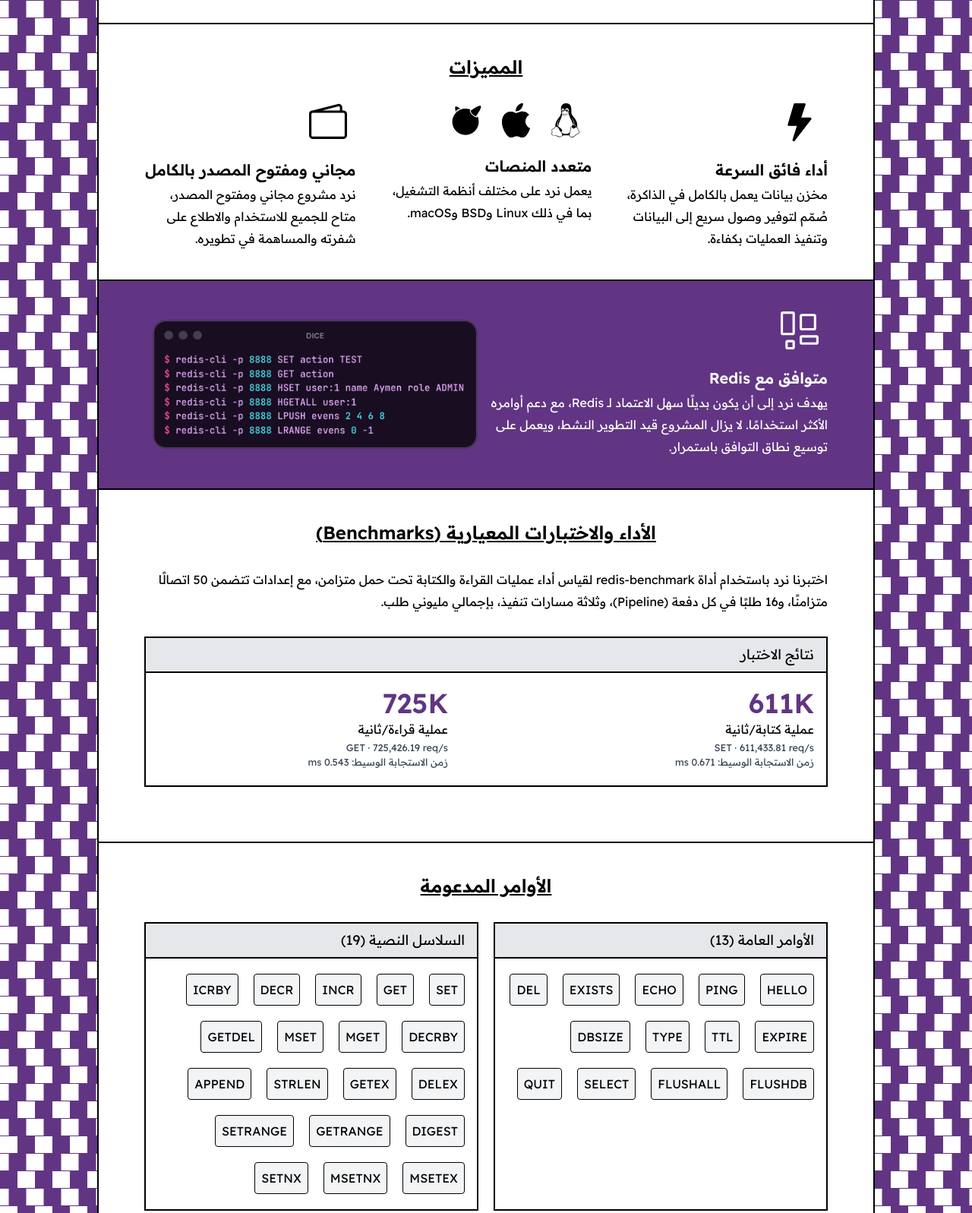
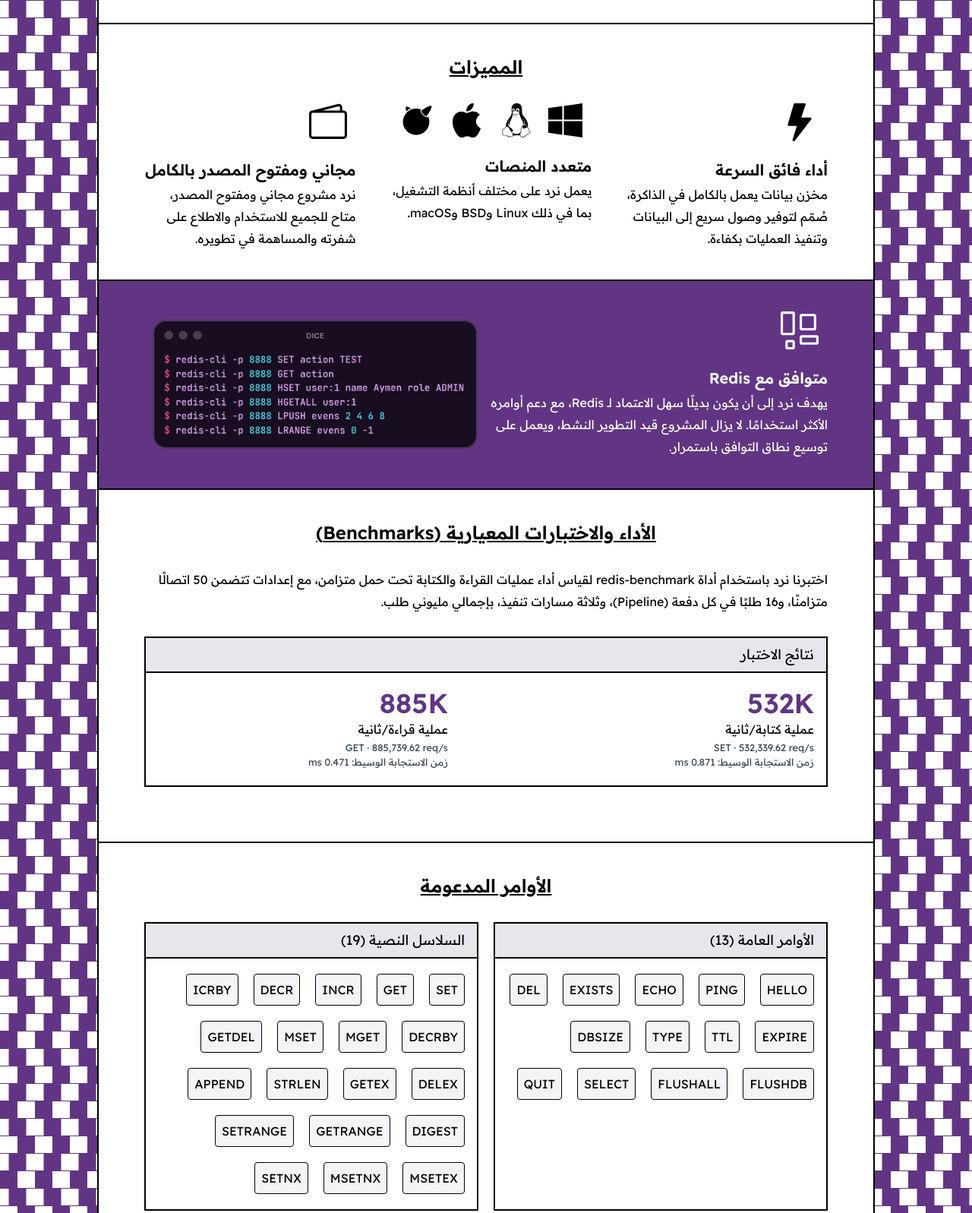
Before and after one commit to aymenhta/dice, a plain HTML site: page docs/index.html in a window 1280 px wide. Shown: the part 298-1895 px from the top of the page at 76% size. Drawn offline with nearby package versions, Linux system fonts and the light colour scheme.

Commit message:
updated site

```diff
--- a/docs/index.html
+++ b/docs/index.html
@@ -51,7 +51,7 @@
             </div>
 
             <!-- links -->
-            <ul class="flex flex-wrap justify-between items-center gap-x-5">
+            <ul class="flex flex-wrap justify-between items-center gap-5">
                 <li><a class="hover:underline" href="#features">حول</a></li>
                 <li><a class="hover:underline" href="#commands">قائمة الأوامر</a></li>
                 <li><a class="hover:underline" href="#download">تحميل</a></li>
@@ -101,6 +101,12 @@
 
                 <div>
                     <div class="flex items-center justify-start w-full mb-6 ps-3 gap-5">
+                        <svg xmlns="http://www.w3.org/2000/svg" width="45" height="45" fill="currentColor"
+                            class="bi bi-windows" viewBox="0 0 16 16">
+                            <path
+                                d="M6.555 1.375 0 2.237v5.45h6.555zM0 13.795l6.555.933V8.313H0zm7.278-5.4.026 6.378L16 16V8.395zM16 0 7.33 1.244v6.414H16z" />
+                        </svg>
+
                         <svg xmlns="http://www.w3.org/2000/svg" width="45" height="45" fill="currentColor"
                             class="bi bi-tux" viewBox="0 0 16 16">
                             <path
@@ -171,24 +177,22 @@
                     <h4 class="text-lg">نتائج الاختبار</h4>
                 </div>
                 <div class="px-4 py-5">
-                    <div class="w-full grid grid-cols-1 md:grid-cols-2 gap-y-8 gap-x-0 md:gap-y-0 md:gap-x-25 flex-wrap">
+                    <div
+                        class="w-full grid grid-cols-1 md:grid-cols-2 gap-y-8 gap-x-0 md:gap-y-0 md:gap-x-25 flex-wrap">
                         <div class="flex flex-col justify-center">
-                            <span class="text-4xl font-semibold text-[#613583]">611K</span>
+                            <span class="text-4xl font-semibold text-[#613583]">532K</span>
                             <p>عملية كتابة/ثانية</p>
-                            <small class="block text-gray-700">SET · 611,433.81 req/s</small>
-                            <small class="block text-gray-700">زمن الاستجابة الوسيط: 0.671 ms</small>
+                            <small class="block text-gray-700">SET · 532,339.62 req/s</small>
+                            <small class="block text-gray-700">زمن الاستجابة الوسيط: 0.871 ms</small>
                         </div>
 
                         <div class="flex flex-col justify-center w-full">
-                            <span class="text-4xl font-semibold text-[#613583]">725K</span>
+                            <span class="text-4xl font-semibold text-[#613583]">885K</span>
                             <p>عملية قراءة/ثانية</p>
-                            <small class="block text-gray-700">GET · 725,426.19 req/s</small>
-                            <small class="block text-gray-700">زمن الاستجابة الوسيط: 0.543 ms</small>
+                            <small class="block text-gray-700">GET · 885,739.62 req/s</small>
+                            <small class="block text-gray-700">زمن الاستجابة الوسيط: 0.471 ms</small>
                         </div>
                     </div>
-                    <ul class="w-full flex items-center justify-start flex-wrap gap-5 ">
-
-                    </ul>
                 </div>
             </div>
         </section>
@@ -470,6 +474,14 @@
         <section class="py-10 px-25 border-b-2" id="download">
             <h2 class="text-2xl font-semibold mb-8 text-center underline">الاصدارات</h2>
             <ul>
+                <li class="list-disc mb-2">
+                    <small class="bg-[#613583] font-semibold text-white p-2 me-2"
+                        style="font-size: 0.7rem;">الأحدث</small>
+                    <a href="https://github.com/aymenhta/dice/releases/tag/v0.2.0" target="_blank"
+                        class="hover:underline">
+                        النسخة: 0.2.0 بتاريخ: 27/11/2026
+                    </a>
+                </li>
                 <li class="list-disc">
                     <a href="https://github.com/aymenhta/dice/releases/tag/v0.1.0" target="_blank"
                         class="hover:underline">
```
